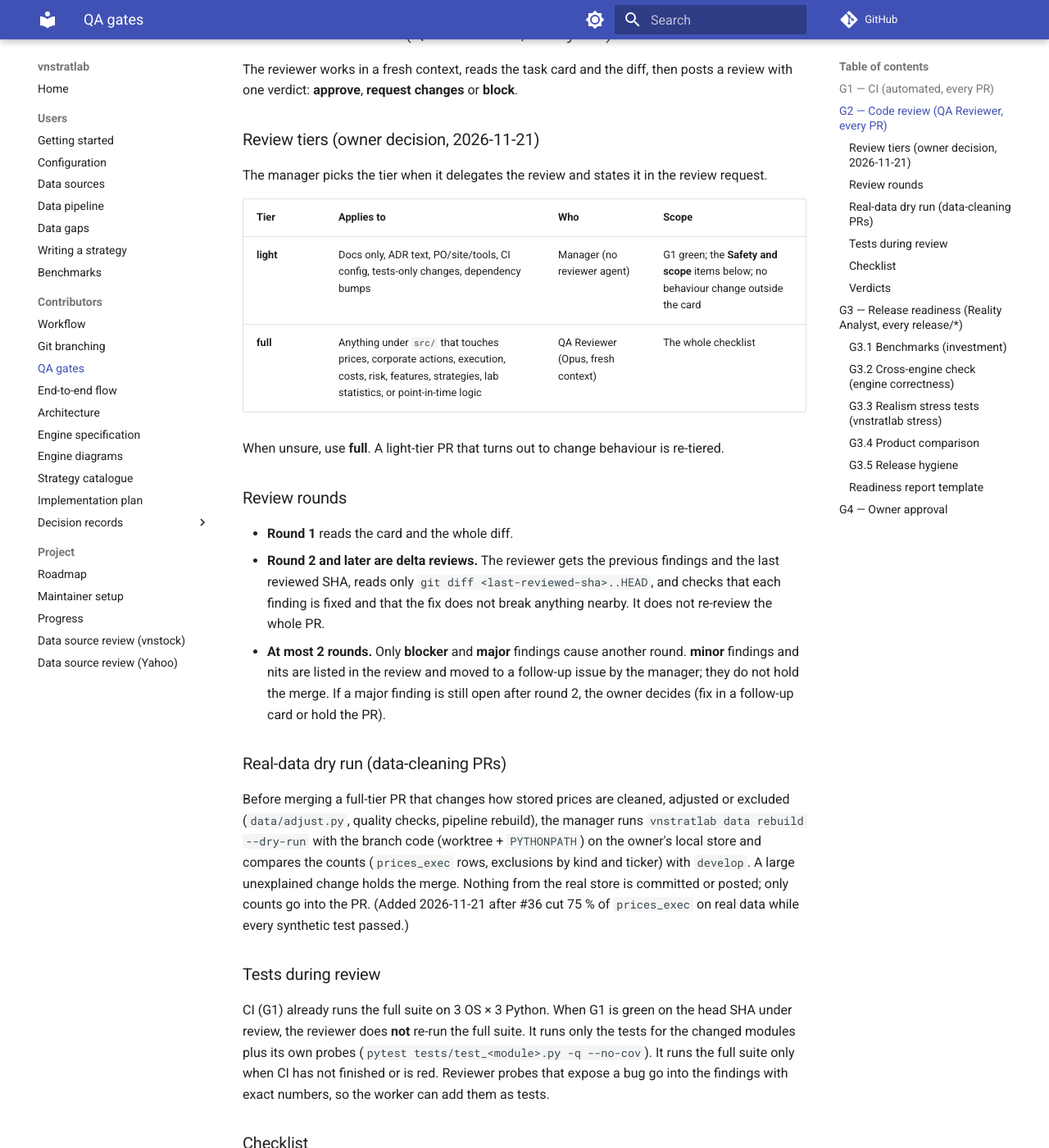
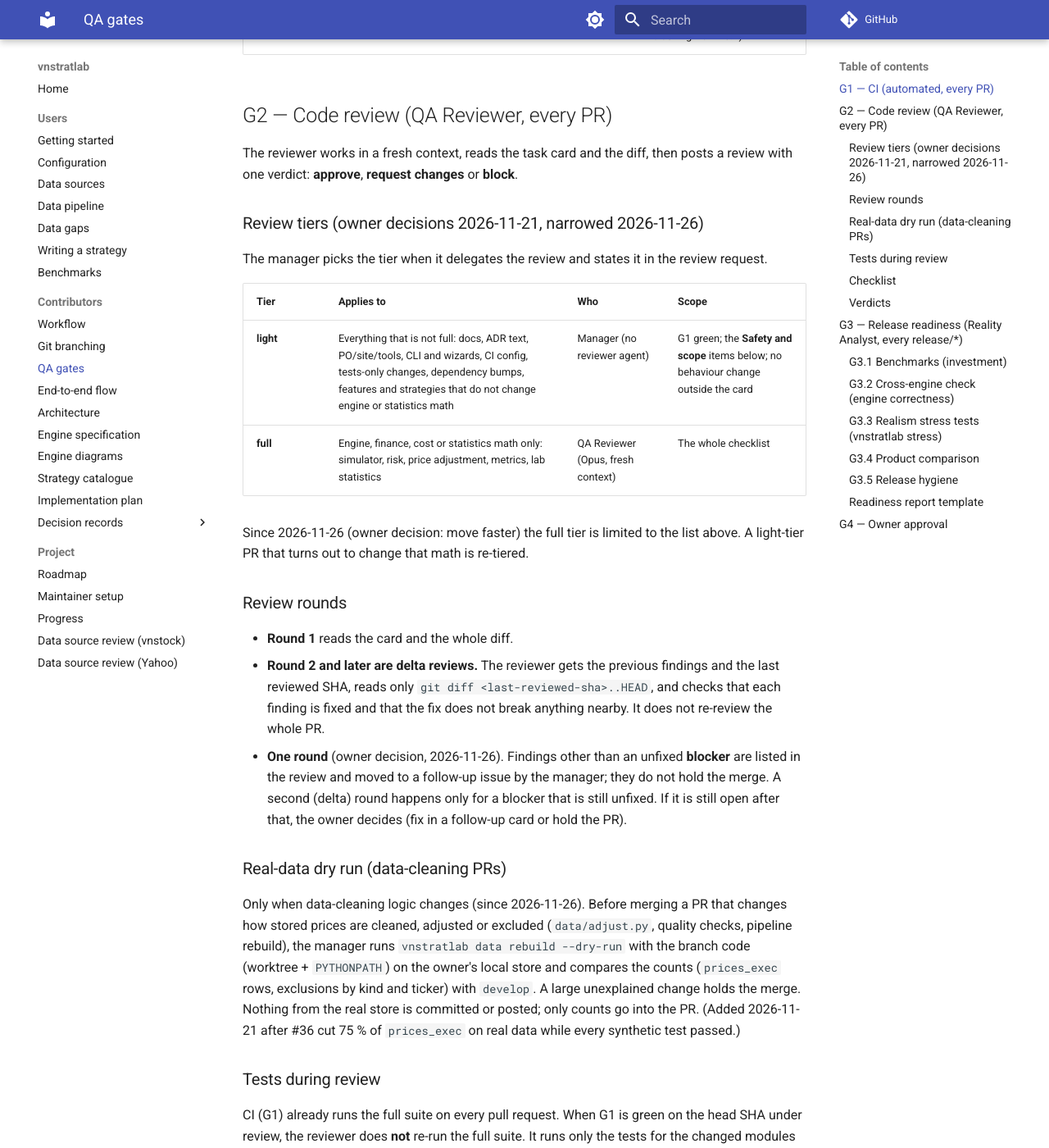
Before and after one commit to lephucchi/vnstratlab, an MkDocs documentation site: the page built from docs/qa-gates.md, in a window 1280 px wide and 1400 px high, scrolled down 967 px. Shown: the whole window at 82% size. Built offline with MkDocs 1.6.1 and Material for MkDocs 9.7.7, drawn with Linux system fonts in a browser that asks for light colours; comment, search, counter and statistics services are not loaded; some of the changed text lies outside the part shown.

Commit message:
docs: lean review tiers, one review round and test policy (X-trim)

```diff
--- a/docs/qa-gates.md
+++ b/docs/qa-gates.md
@@ -16,7 +16,7 @@ Defined in [`.github/workflows/ci.yml`](../.github/workflows/ci.yml) and
 | Lint | `ruff check .` | Any finding |
 | Format | `ruff format --check .` | Any unformatted file |
 | Types | `mypy` (strict) | Any error |
-| Tests | `pytest` on Windows, macOS, Linux × Python 3.11, 3.12, 3.13 | Any failure, or coverage < 80% |
+| Tests | `pytest`: on pull requests Linux and Windows, Python 3.12; on push to `develop`/`main`, nightly and manual runs the full Windows, macOS, Linux × Python 3.11, 3.12, 3.13 matrix (2026-11-26) | Any failure, or coverage < 80% |
 | Guardrails | `pytest tests/test_guardrails.py` | Order-placement code, invalid packaged config |
 | Secret scan | gitleaks | Any secret in the diff or history |
 | PR title | Conventional Commits check | Title does not match |
@@ -28,16 +28,17 @@ Defined in [`.github/workflows/ci.yml`](../.github/workflows/ci.yml) and
 The reviewer works in a fresh context, reads the task card and the diff, then posts a review
 with one verdict: **approve**, **request changes** or **block**.
 
-### Review tiers (owner decision, 2026-11-21)
+### Review tiers (owner decisions 2026-11-21, narrowed 2026-11-26)
 
 The manager picks the tier when it delegates the review and states it in the review request.
 
 | Tier | Applies to | Who | Scope |
 |---|---|---|---|
-| **light** | Docs only, ADR text, PO/site/tools, CI config, tests-only changes, dependency bumps | Manager (no reviewer agent) | G1 green; the **Safety and scope** items below; no behaviour change outside the card |
-| **full** | Anything under `src/` that touches prices, corporate actions, execution, costs, risk, features, strategies, lab statistics, or point-in-time logic | QA Reviewer (Opus, fresh context) | The whole checklist |
+| **light** | Everything that is not full: docs, ADR text, PO/site/tools, CLI and wizards, CI config, tests-only changes, dependency bumps, features and strategies that do not change engine or statistics math | Manager (no reviewer agent) | G1 green; the **Safety and scope** items below; no behaviour change outside the card |
+| **full** | Engine, finance, cost or statistics math only: simulator, risk, price adjustment, metrics, lab statistics | QA Reviewer (Opus, fresh context) | The whole checklist |
 
-When unsure, use **full**. A light-tier PR that turns out to change behaviour is re-tiered.
+Since 2026-11-26 (owner decision: move faster) the full tier is limited to the list above. A
+light-tier PR that turns out to change that math is re-tiered.
 
 ### Review rounds
 
@@ -46,14 +47,14 @@ When unsure, use **full**. A light-tier PR that turns out to change behaviour is
   last reviewed SHA, reads only `git diff <last-reviewed-sha>..HEAD`, and checks that each
   finding is fixed and that the fix does not break anything nearby. It does not re-review the
   whole PR.
-- **At most 2 rounds.** Only **blocker** and **major** findings cause another round. **minor**
-  findings and nits are listed in the review and moved to a follow-up issue by the manager;
-  they do not hold the merge. If a major finding is still open after round 2, the owner decides
-  (fix in a follow-up card or hold the PR).
+- **One round** (owner decision, 2026-11-26). Findings other than an unfixed **blocker** are
+  listed in the review and moved to a follow-up issue by the manager; they do not hold the
+  merge. A second (delta) round happens only for a blocker that is still unfixed. If it is
+  still open after that, the owner decides (fix in a follow-up card or hold the PR).
 
 ### Real-data dry run (data-cleaning PRs)
 
-Before merging a full-tier PR that changes how stored prices are cleaned, adjusted or excluded
+Only when data-cleaning logic changes (since 2026-11-26). Before merging a PR that changes how stored prices are cleaned, adjusted or excluded
 (`data/adjust.py`, quality checks, pipeline rebuild), the manager runs
 `vnstratlab data rebuild --dry-run` with the branch code (worktree + `PYTHONPATH`) on the
 owner's local store and compares the counts (`prices_exec` rows, exclusions by kind and ticker)
@@ -63,7 +64,7 @@ committed or posted; only counts go into the PR. (Added 2026-11-21 after #36 cut
 
 ### Tests during review
 
-CI (G1) already runs the full suite on 3 OS × 3 Python. When G1 is green on the head SHA under
+CI (G1) already runs the full suite on every pull request. When G1 is green on the head SHA under
 review, the reviewer does **not** re-run the full suite. It runs only the tests for the changed
 modules plus its own probes (`pytest tests/test_<module>.py -q --no-cov`). It runs the full
 suite only when CI has not finished or is red. Reviewer probes that expose a bug go into the
@@ -104,7 +105,7 @@ findings with exact numbers, so the worker can add them as tests.
 | Verdict | Meaning | Next |
 |---|---|---|
 | approve | No blocker or major finding open (minor items go to a follow-up issue) | Manager merges |
-| request changes | Open blocker or major findings | Worker fixes on the same branch; G1 + G2 delta round (max 2 rounds) |
+| request changes | Open blocker or major findings | Worker fixes on the same branch; G1 + G2 delta round (only for an unfixed blocker) |
 | block | Violates a ground rule (order placement, lookahead by design, secret leak, frozen-param edit) | PR closed or rescoped by the manager; owner informed |
 
 ---
```
Also changed, not shown: .claude/agents/qa-reviewer.md (+3 -3 lines), .claude/agents/worker.md (+3 -1 lines), CLAUDE.md (+4 -4 lines), docs/cards/X-trim.md (added, +74 -0 lines), docs/workflow.md (+5 -2 lines).
